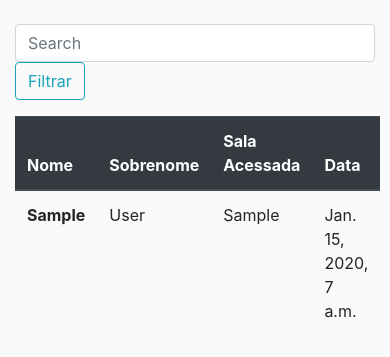
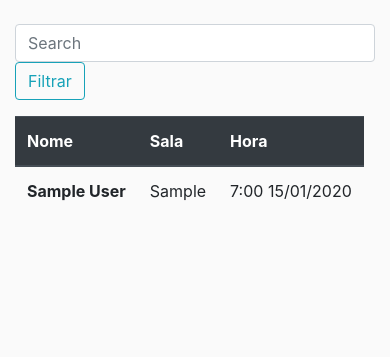
Before and after one commit to RobertoHigor/TCC---Django-framework, a Django app: page /home/ in a window 390 px wide. Shown: the part 56-413 px from the top of the page. Run offline with Django 3.2, Linux system fonts and the light colour scheme; a user stored in the database is signed in; tables that the repository leaves empty hold one stand-in row (values such as "Sample post"); some libraries are stand-ins or nearby versions.

Commit message:
Alterado Leia-me e a página home para mobile.

```diff
--- a/TccRobertoWeb/monitoramento/templates/monitoramento/home.html
+++ b/TccRobertoWeb/monitoramento/templates/monitoramento/home.html
@@ -9,23 +9,21 @@
         <input type="submit" class="btn btn-outline-info navbar-dark" value="Filtrar"/>
     </form>
 
-    <table class="table table-hover">
+    <table class="table table-responsive table-hover">
     <thead class="thead-dark">
         <tr>
         <th scope="col">Nome</th>
-        <th scope="col">Sobrenome</th>
-        <th scope="col">Sala Acessada</th>
-        <th scope="col">Data</th>
+        <th scope="col">Sala</th>
+        <th scope="col">Hora</th>
         </tr>
     </thead>
 
     {% for registro in registros %}
     <tbody>
         <tr>
-        <th scope="row">{{registro.usuario.first_name}}</th>
-        <td>{{registro.usuario.last_name}}</td>
+        <th scope="row">{{registro.usuario.first_name}} {{registro.usuario.last_name}}</th>
         <td>{{registro.sala_acesso}}</td>
-        <td>{{registro.data_acesso}}</td>
+        <td>{{registro.data_acesso|date:"G:i d/m/Y"}}</td>
         </tr>
     </tbody>
     {% endfor %}
--- a/TccRobertoWeb/users/templates/users/register.html
+++ b/TccRobertoWeb/users/templates/users/register.html
@@ -7,16 +7,16 @@
         <form method = "POST">
             {% csrf_token %}
             <fieldset class = "form-group">
-                <legend class = "border-bottom mb-4">Join Today</legend>
+                <legend class = "border-bottom mb-4">Formulário de Cadastro</legend>
                 <!-- o método as_p renderiza o formulário como um parágrafo-->
                 {{ form|crispy }}
             </fieldset>
             <div class = "form-group">
-                <button class="btn btn-outline-info" type = "submit">Sign up</button>
+                <button class="btn btn-outline-info" type = "submit">Cadastrar</button>
             </div>
         </form>
         <div class = "border-top pt-3">
-            <small class = "text-muted">Already have an account? <a class = "ml-2" href="{% url 'login' %}">Sign In</a> </small>
+            <small class = "text-muted">Já possui uma conta? <a class = "ml-2" href="{% url 'login' %}">Logar</a> </small>
         </div>
     </div>
 
```
Also changed, not shown: README.md.
